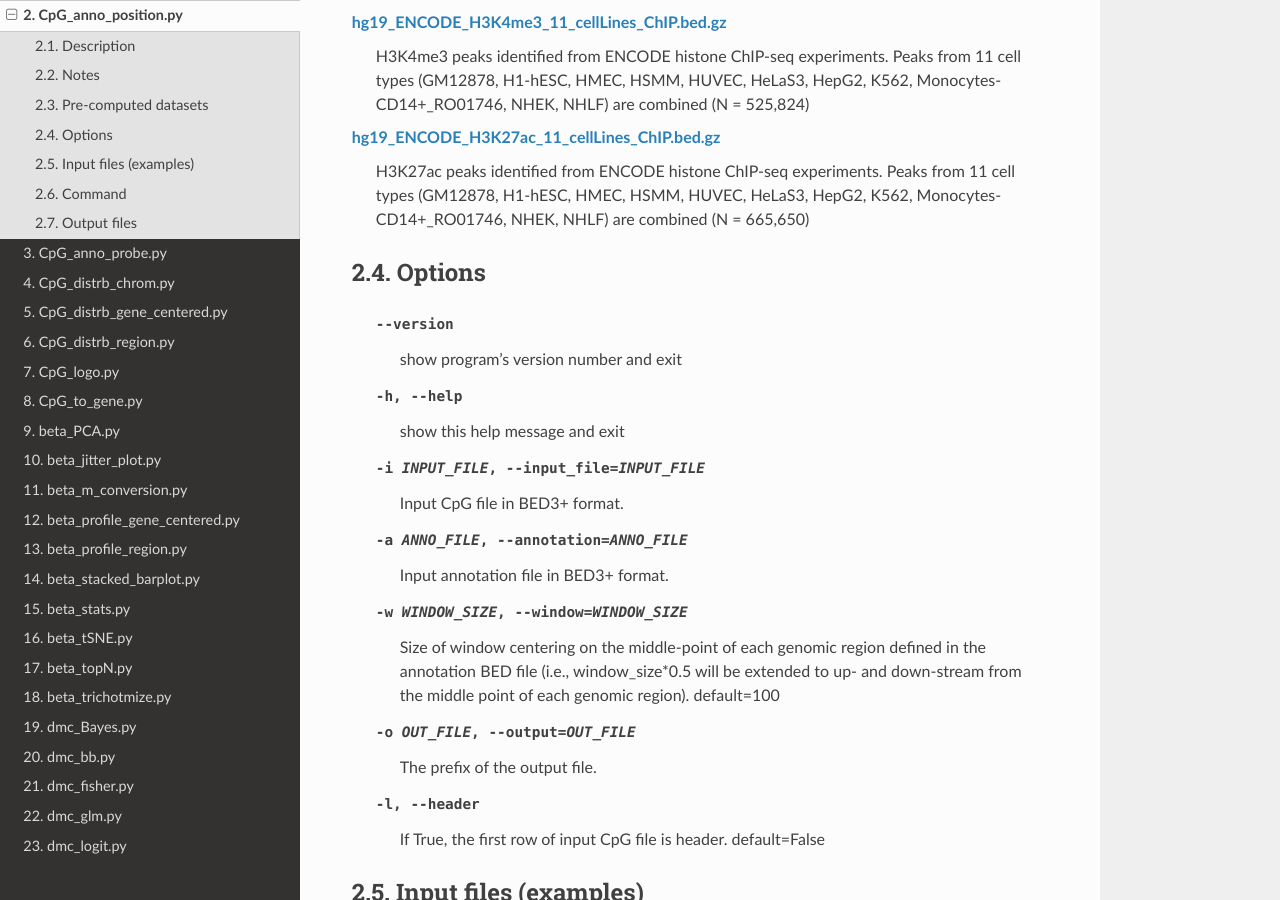
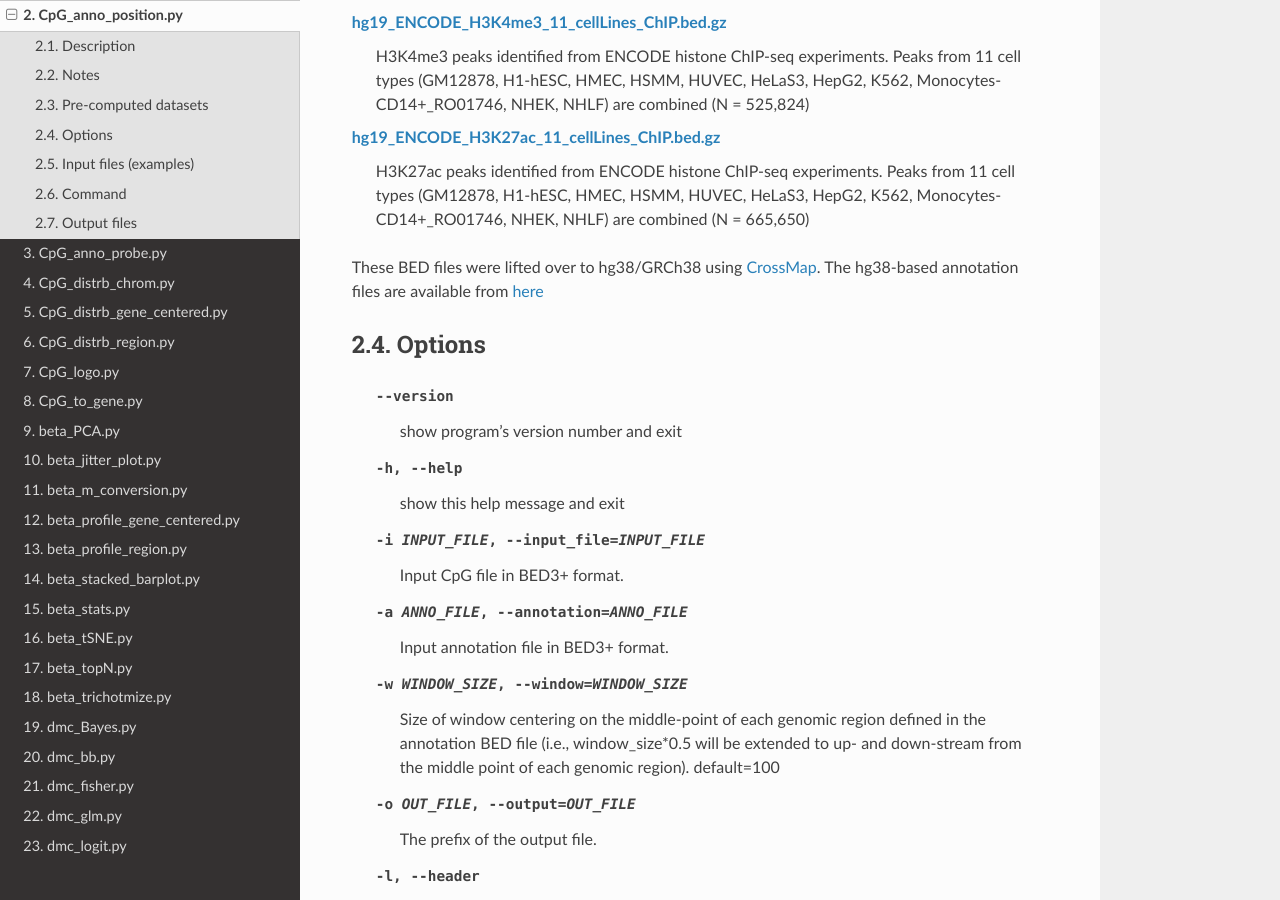
Before and after one commit to liguowang/cpgtools, a Sphinx documentation site: the page built from docs/source/demo/CpG_anno_position.rst, in a window 1280 px wide and 900 px high, scrolled down 1249 px. Built offline with Sphinx 7.4.7 and the Read the Docs theme 2.0.0, drawn with Linux system fonts in a browser that asks for light colours.

Commit message:
update annotation information

```diff
--- a/docs/source/demo/CpG_anno_position.rst
+++ b/docs/source/demo/CpG_anno_position.rst
@@ -61,6 +61,8 @@ Pre-computed datasets
 	NHEK, NHLF) are combined (N = 665,650)
 
 
+These BED files were lifted over to hg38/GRCh38 using `CrossMap <http://crossmap.sourceforge.net/>`_.
+The hg38-based annotation files are available from `here <https://sourceforge.net/projects/cpgtools/files/data/>`_
 
 Options
 -------
```
